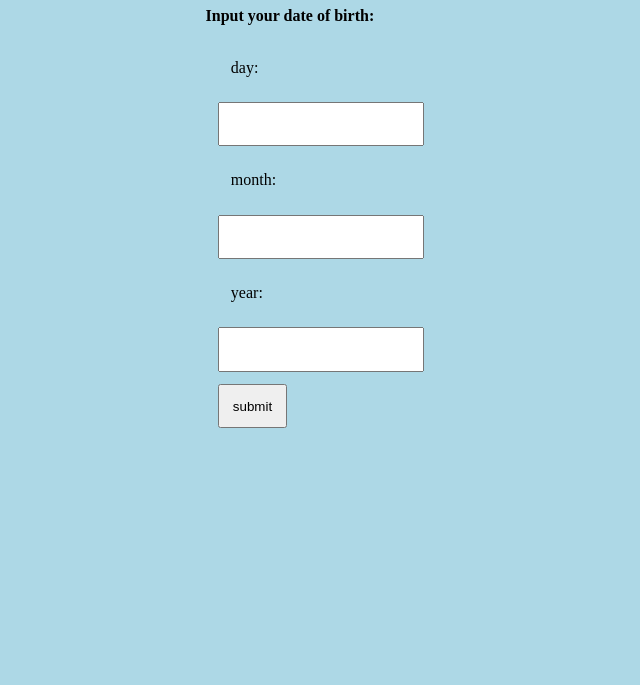
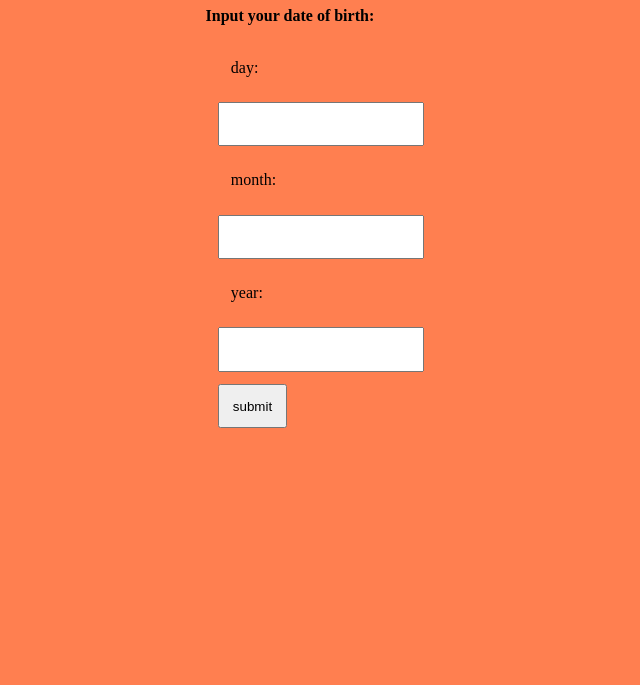
Before and after one commit to abhinavsinha0904/agecalculator, a plain HTML site: page index.html in a window 1280 px wide. Shown: the part 115-800 px from the top of the page, without its empty margins (308-948 px from the left). Drawn offline with Linux system fonts and the light colour scheme.

Commit message:
Update style.css

```diff
--- a/style.css
+++ b/style.css
@@ -1,5 +1,5 @@
 body {
-  background-color: lightblue;
+  background-color: coral;
 }
 
 h1 {
```
